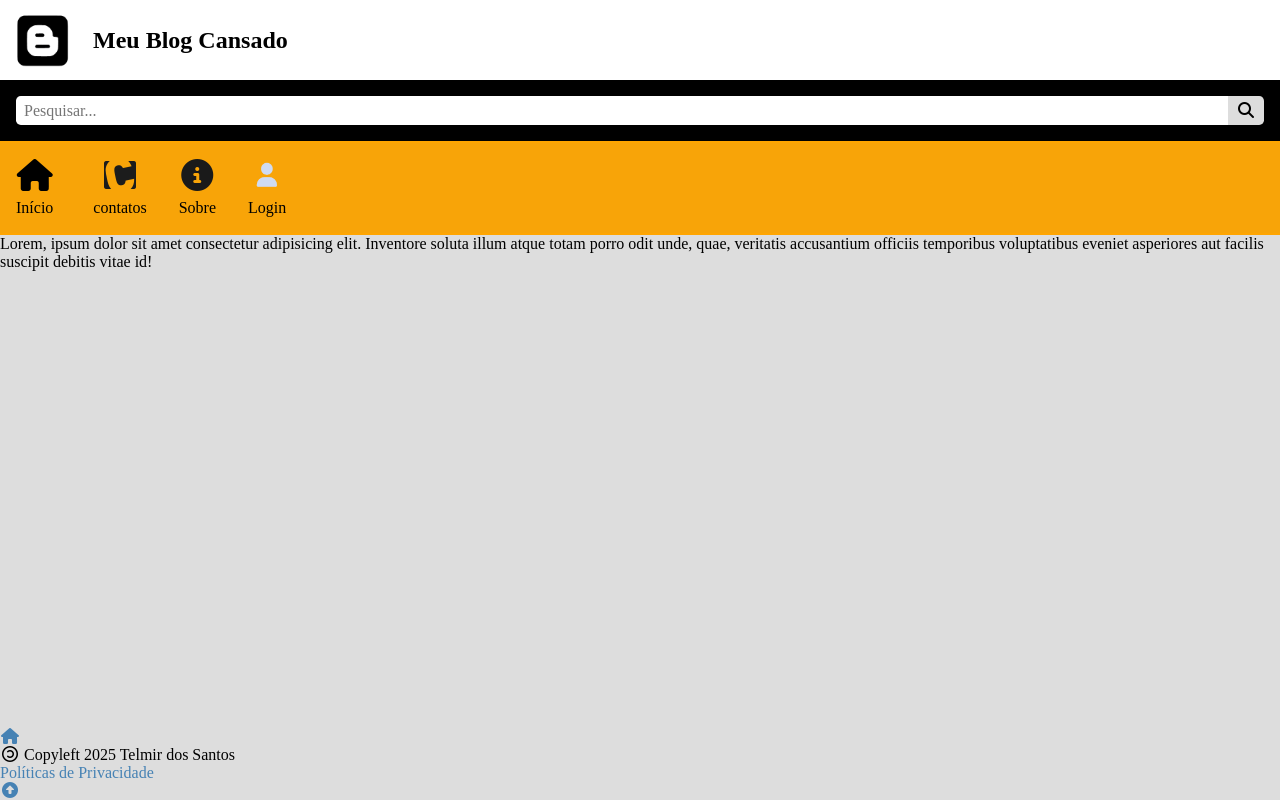
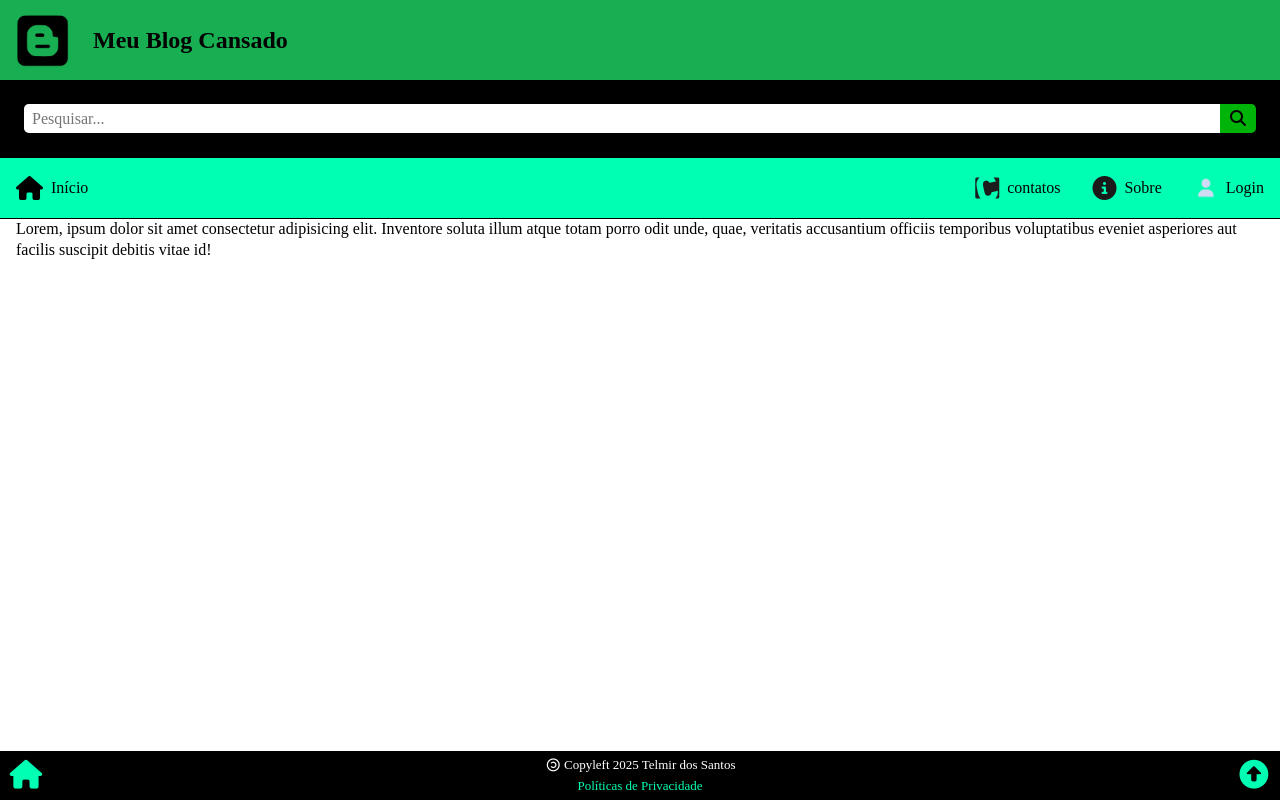
Before and after one commit to OProtegido/Meu_Blog_Estatico, a plain HTML site: page _modelo.html in a window 1280 px wide. Drawn offline with Linux system fonts and the light colour scheme.

Commit message:
2025-01-22

```diff
--- a/CSS/global.css
+++ b/CSS/global.css
@@ -7,11 +7,11 @@
 @import url('https://cdnjs.cloudflare.com/ajax/libs/font-awesome/6.7.2/css/all.min.css');
 
 :root {
-    --font-padrao: sans-serif;
+    --font-padrao: monospace;
     --tamanho-da-fonte: 16px;
-    --cor-do-fundo: #ddd;
+    --cor-do-fundo: #fafafa;
     --cor-link-padrao: steelblue;
-    --cor-link-hover: orangered;
+    --cor-link-hover: rgb(0, 255, 179);
 }
 
 
@@ -73,7 +73,7 @@ main {
 /* Cabeçalho → <header> */
 
 header {
-    background-color: rgb(255, 255, 255);
+    background-color: rgb(24, 175, 82);
 }
 
 header img {
@@ -97,7 +97,7 @@ header h1 {
 }
 
 header form {
-    background-color: #000;
+    background-color: #000000;
     padding: 1rem;
     display: flex;
 }
@@ -111,16 +111,16 @@ header form input {
 header form button {
     border: none;
     border-radius: 0 .3rem .3rem 0;
-    background-color: #ddd;
+    background-color: #00b309;
     cursor: pointer;
 }
 
 /* Menu principa */
 nav {
-    background-color: rgb(248, 164, 8);
+    background-color: rgb(0, 255, 179);
     display: flex;
-    border-top: 2px solid orange;
-    border-bottom: 2px solid orange;
+    border-top: 2px solid rgb(0, 255, 179);
+    border-bottom: 2px solid rgb(0, 255, 179);
 }
 
 nav img {
@@ -140,13 +140,102 @@ nav a {
     color: #000;
 }
 
+
 nav a:hover {
-    color: orange;
+    color: rgb(0, 255, 179);
     background-color: #000;
 }
+
 nav a:first-child {
-    margin-right: .5rem;
+    margin-right: auto;
 }
+
 nav span {
     margin-top: .5rem;
 }
+
+/* Conteudo central → <main> */
+
+main {
+    flex-grow: 1;
+    background-color: #fff;
+    padding: 0 1rem;
+    line-height: 1.3;
+    border-top: 1px solid #000;
+}
+
+/* Rodapé → <footer> */
+
+footer {
+    background-color: #000;
+    display: flex;
+    align-items: center;
+    justify-content: space-between;
+    color: #fff;
+}
+
+footer a {
+    color: rgb(0, 255, 179);
+}
+
+footer a:hover {
+    color: rgb(0, 255, 179);
+}
+
+footer>a {
+    font-size: 1.8rem;
+    padding: .5rem;
+}
+
+footer>div {
+    font-size: small;
+    text-align: center;
+}
+
+footer>div div {
+    margin-top: .35rem;
+}
+
+/* Para larguras de 640px ou mais */
+@media screen and (min-width: 640px) {
+
+    header {
+        flex-direction: row;
+        justify-content: space-between;
+        border-bottom: 1px solid #000;
+    }
+
+    /* Em Mobile-first
+    header {
+        background-color: rgb(255, 255, 255);
+        display: flex;
+        flex-direction: column;
+    }
+        */
+
+    header form {
+        padding: 1.5rem;
+    }
+
+}
+
+@media screen and (min-width: 425px) {
+
+    nav img {
+        height: 1.5rem;
+        width: 1.5rem;
+    }
+
+    nav i {
+        font-size: 1.5rem;
+    }
+
+    nav a {
+        flex-direction: row;
+    }
+
+    nav span {
+        margin-top: 0;
+        margin-left: .5rem;
+    }
+}
--- /dev/null
+++ b/js/global.js
@@ -0,0 +1,60 @@
+/***********************************************
+ * Nome do Arquivo: g.js
+ * Descrição: Biblioteca de funções JavaScripts de uso geral.
+ * Autor: André Luferat
+ * Data de Criação: 13/01/2025
+ * Última Modificação: 13/01/2025
+ * Versão: 1.0
+ ***********************************************/
+
+/**
+ * Formata uma data no formato especificado.
+ * @param {Date} data - A data a ser formatada.
+ * @param {string} formato - O formato desejado ('ISO' ou 'BR').
+ * @returns {string} A data formatada conforme o formato especificado.
+ */
+function formatarData(data, formato) {
+    const ano = data.getFullYear();
+    const mes = String(data.getMonth() + 1).padStart(2, '0');
+    const dia = String(data.getDate()).padStart(2, '0');
+    const horas = String(data.getHours()).padStart(2, '0');
+    const minutos = String(data.getMinutes()).padStart(2, '0');
+    const segundos = String(data.getSeconds()).padStart(2, '0');
+
+    if (formato === 'ISO') {
+        return `${ano}-${mes}-${dia} ${horas}:${minutos}:${segundos}`;
+    } else if (formato === 'BR') {
+        return `${dia}/${mes}/${ano} ${horas}:${minutos}`;
+    } else {
+        throw new Error('Formato inválido. Use "ISO" ou "BR".');
+    }
+}
+
+/**
+ * Obtém a data e hora atual no formato ISO.
+ * @returns {string} A data e hora atual no formato ISO.
+ */
+function agoraISO() {
+    const agora = new Date();
+    return formatarData(agora, 'ISO');
+}
+
+/**
+ * Converte uma data do formato ISO para o formato BR.
+ * @param {string} dataISO - A data no formato ISO (YYYY-MM-DD HH:MM:SS).
+ * @returns {string} A data no formato BR (DD/MM/YYYY HH:MM).
+ */
+function dataISOparaBR(dataISO) {
+    const data = new Date(dataISO);
+    return formatarData(data, 'BR');
+}
+
+/**
+ * Converte uma data do formato JavaScript para o formato ISO.
+ * @param {Date} dataJS - A data no formato JavaScript.
+ * @returns {string} A data no formato ISO (YYYY-MM-DD HH:MM:SS).
+ */
+function dataJStoISO(dataJS) {
+    const data = new Date(dataJS);
+    return formatarData(data, 'ISO');
+}
```
